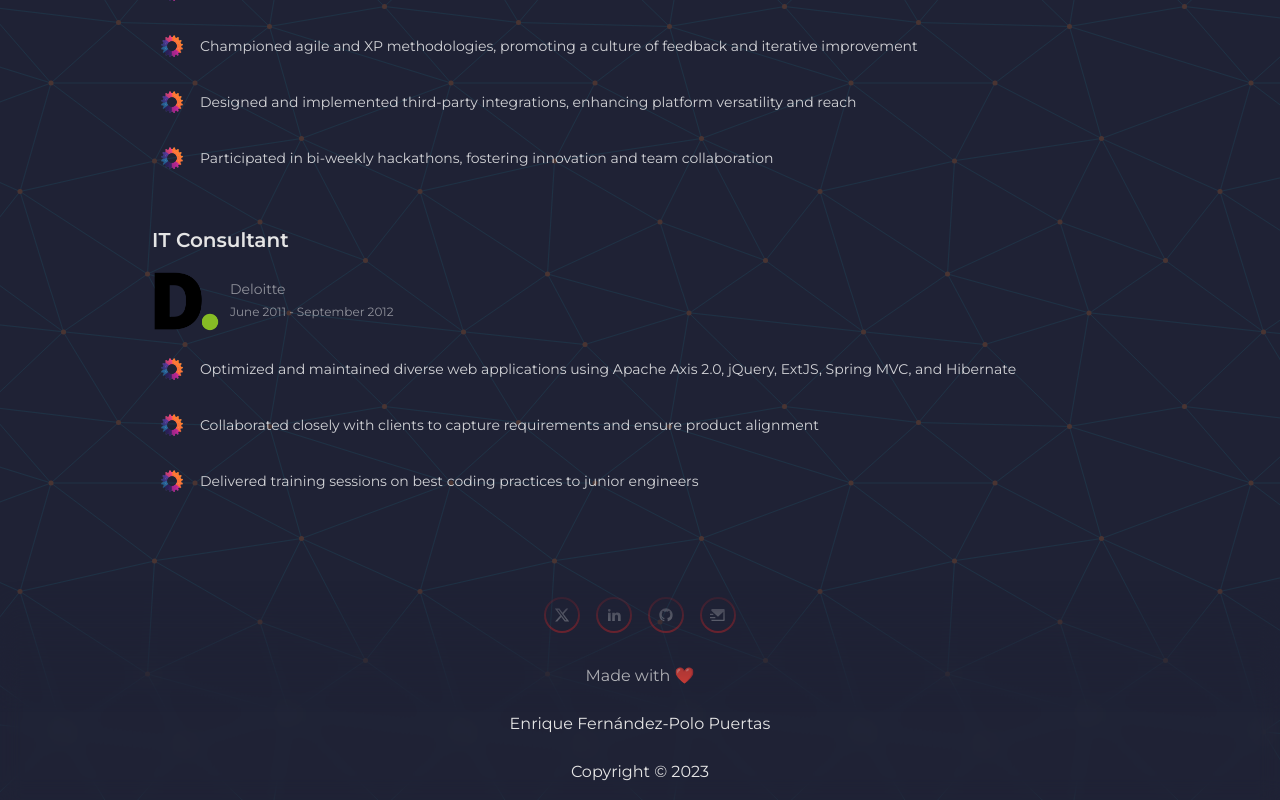
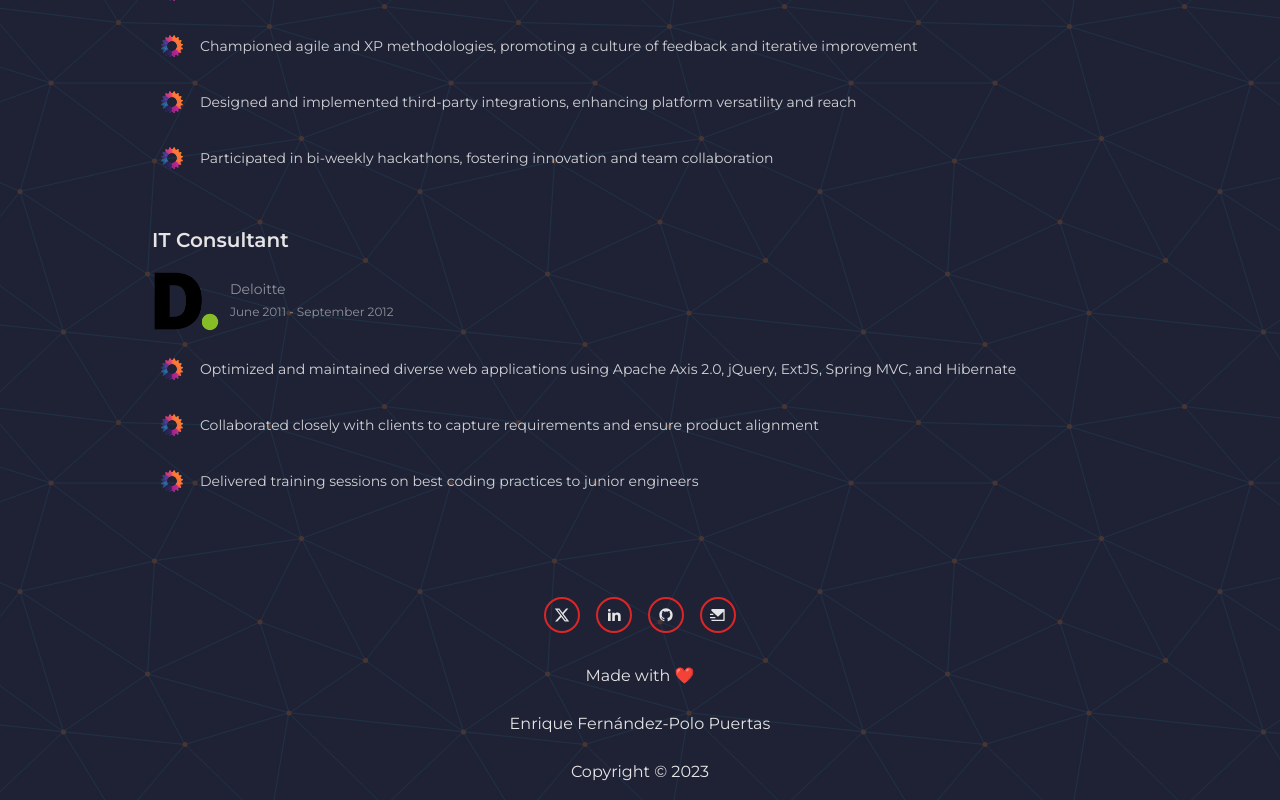
Before and after one commit to enrique-fernandez-polo/personal-site, a Next.js app: page / in a window 1280 px wide. Shown: the part 4108-4908 px from the top of the page. Built offline with nearby package versions, Linux system fonts and the light colour scheme; no server answers; what tailwindcss-fluid-type would draw is missing.

Commit message:
simplified footer

```diff
--- a/src/components/TheFooter.tsx
+++ b/src/components/TheFooter.tsx
@@ -2,13 +2,7 @@ import SocialIcons from './SocialIcons'
 
 export default function TheFooter() {
   return (
-    <footer
-      className="space-y-6 py-4 text-center"
-      style={{
-        mask: 'linear-gradient(to bottom, transparent, black 60%)',
-        backdropFilter: 'blur(10px)',
-      }}
-    >
+    <footer className="space-y-6 py-4 text-center">
       <SocialIcons></SocialIcons>
       <p>Made with ❤️</p>
       <p>Enrique Fernández-Polo Puertas</p>
```
